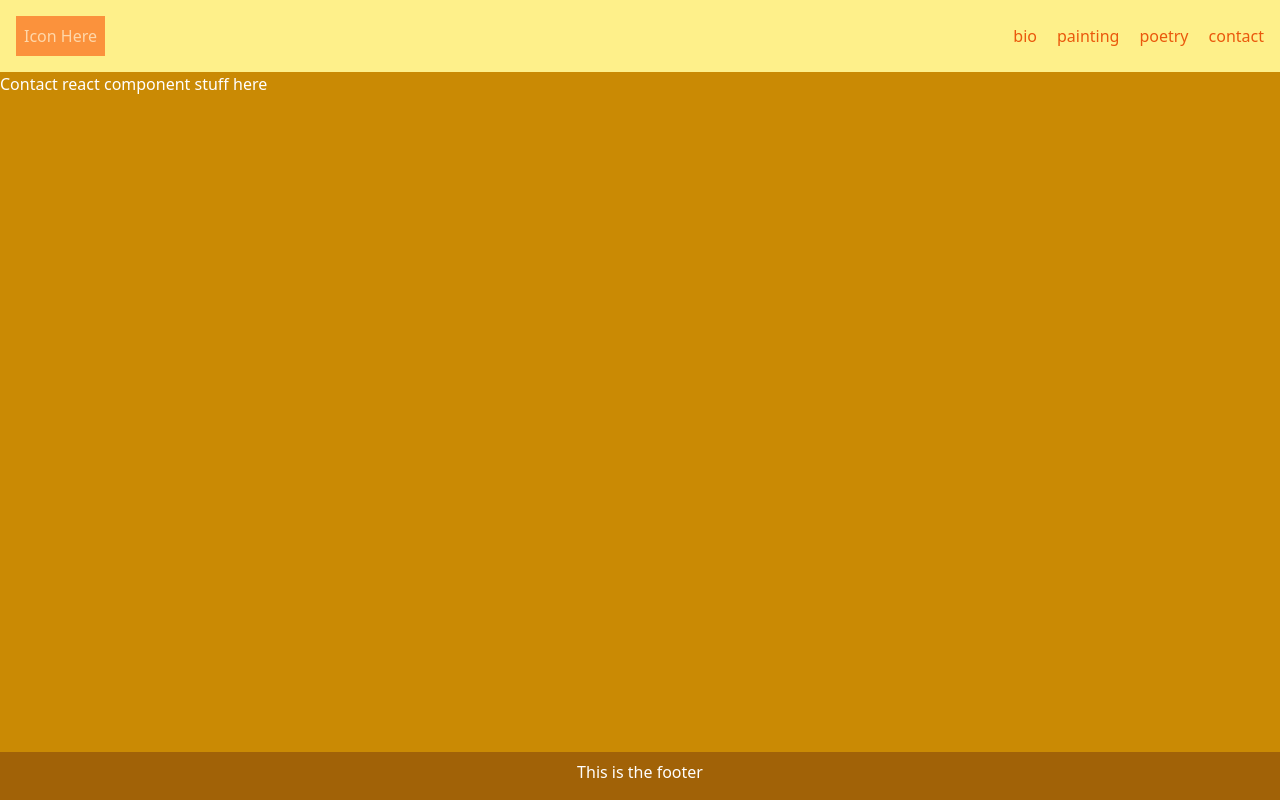
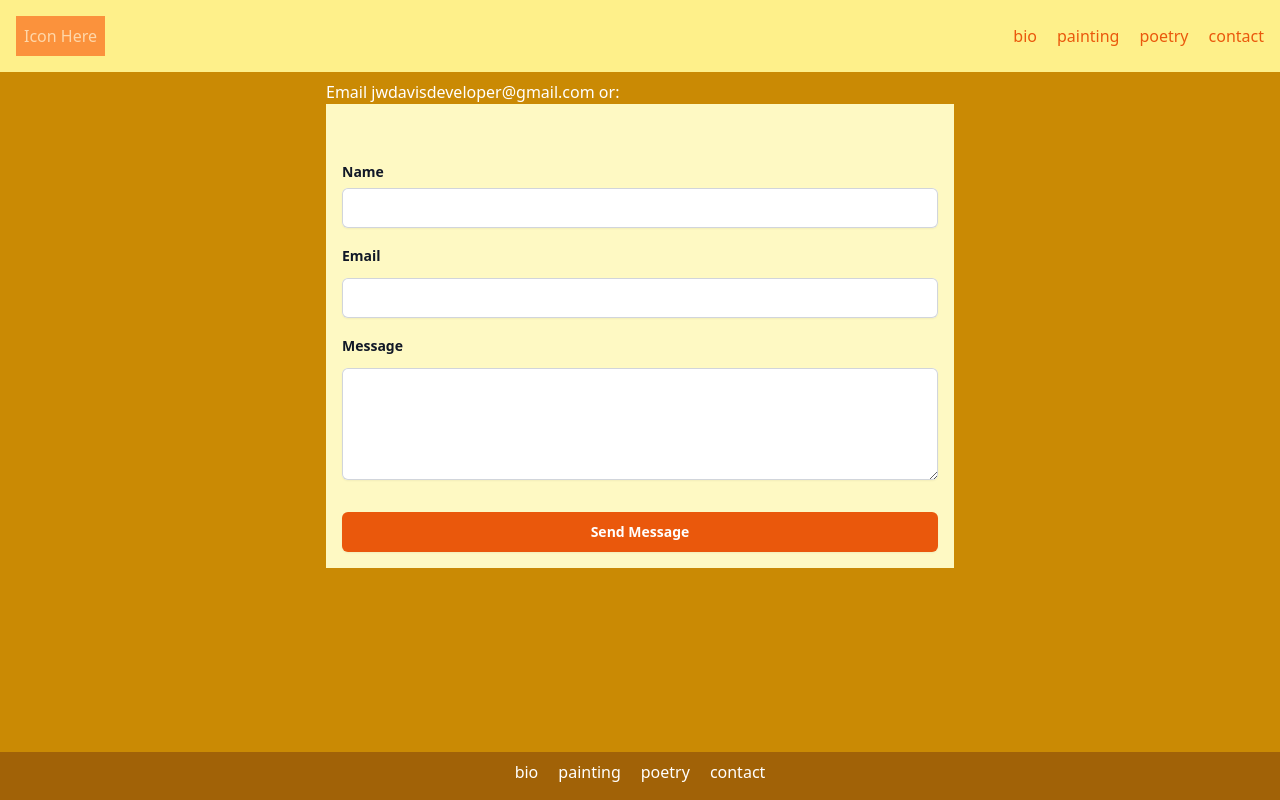
Before and after one commit to papadavis47/victorfuentesart, an Astro site: page /contact in a window 1280 px wide. Built offline with nearby package versions, Linux system fonts and the light colour scheme; Astro itself is replaced by a stand-in of ours.

Commit message:
add contact form and image in assets folder

```diff
--- a/astro.config.mjs
+++ b/astro.config.mjs
@@ -1,9 +1,12 @@
 import { defineConfig } from 'astro/config';
-import react from "@astrojs/react";
+import react from '@astrojs/react';
 
-import tailwind from "@astrojs/tailwind";
+import tailwind from '@astrojs/tailwind';
 
 // https://astro.build/config
 export default defineConfig({
-  integrations: [react(), tailwind()]
+  experimental: {
+    assets: true,
+  },
+  integrations: [react(), tailwind()],
 });
--- a/package.json
+++ b/package.json
@@ -18,5 +18,8 @@
     "react": "^18.0.0",
     "react-dom": "^18.0.0",
     "tailwindcss": "^3.0.24"
+  },
+  "devDependencies": {
+    "@tailwindcss/forms": "^0.5.3"
   }
 }
--- /dev/null
+++ b/src/components/astro/ContactForm.astro
@@ -0,0 +1,52 @@
+---
+---
+
+<div class='bg-yellow-100 p-4'>
+  <form action='#' method='POST' class='mx-auto mt-8 max-w-xl sm:mt-10'></form>
+  <div class=''>
+    <label for='last-name' class='block text-sm font-semibold leading-6 text-gray-900'>Name</label>
+    <div class='mt-1'>
+      <input
+        type='text'
+        name='last-name'
+        id='last-name'
+        autocomplete='family-name'
+        class='block w-full rounded-md border-0 px-3.5 py-2 text-gray-900 shadow-sm ring-1 ring-inset ring-gray-300 placeholder:text-gray-400 focus:ring-2 focus:ring-inset focus:ring-orange-600 sm:text-sm sm:leading-6'
+      />
+    </div>
+  </div>
+  <div class='mt-4'>
+    <label for='email' class='block text-sm font-semibold leading-6 text-gray-900'>Email</label>
+    <div class='mt-2.5'>
+      <input
+        type='email'
+        name='email'
+        id='email'
+        autocomplete='email'
+        class='block w-full rounded-md border-0 px-3.5 py-2 text-gray-900 shadow-sm ring-1 ring-inset ring-gray-300 placeholder:text-gray-400 focus:ring-2 focus:ring-inset focus:ring-orange-600 sm:text-sm sm:leading-6'
+      />
+    </div>
+  </div>
+  <div class='mt-4'>
+    <div class=''>
+      <label for='message' class='block text-sm font-semibold leading-6 text-gray-900'
+        >Message</label
+      >
+      <div class='mt-2.5'>
+        <textarea
+          name='message'
+          id='message'
+          rows='4'
+          class='block w-full rounded-md border-0 px-3.5 py-2 text-gray-900 shadow-sm ring-1 ring-inset ring-gray-300 placeholder:text-gray-400 focus:ring-2 focus:ring-inset focus:ring-orange-600 sm:text-sm sm:leading-6'
+        ></textarea>
+      </div>
+    </div>
+  </div>
+  <div class='mt-8'>
+    <button
+      type='submit'
+      class='block w-full rounded-md bg-orange-600 px-3.5 py-2.5 text-center text-sm font-semibold text-white shadow-sm hover:bg-orange-500 focus-visible:outline focus-visible:outline-2 focus-visible:outline-offset-2 focus-visible:outline-orange-600'
+      >Send Message</button
+    >
+  </div>
+</div>
--- a/src/components/astro/Footer.astro
+++ b/src/components/astro/Footer.astro
@@ -1,8 +1,11 @@
 ---
+import Links from '@components/astro/Links.astro';
 ---
 
 <footer class='bg-yellow-700 h-12 text-white mt-auto p-2'>
   <div class='flex flex-col justify-center items-center'>
-    <p>This is the footer</p>
+    <div>
+      <Links />
+    </div>
   </div>
 </footer>
--- /dev/null
+++ b/src/components/astro/Links.astro
@@ -0,0 +1,17 @@
+---
+---
+
+<ul class='flex justify-between text-white gap-x-5'>
+  <li>
+    <a href='/bio'>bio</a>
+  </li>
+  <li>
+    <a href='/painting'>painting</a>
+  </li>
+  <li>
+    <a href='/poetry'>poetry</a>
+  </li>
+  <li>
+    <a href='/contact'>contact</a>
+  </li>
+</ul>
--- a/src/env.d.ts
+++ b/src/env.d.ts
@@ -1 +1 @@
-/// <reference types="astro/client" />
+/// <reference types="astro/client-image" />
--- a/src/layouts/Layout.astro
+++ b/src/layouts/Layout.astro
@@ -14,7 +14,9 @@ import Navigation from '@components/react/Navigation.tsx';
   <body class='h-full text-white bg-yellow-600'>
     <div class='min-h-full flex flex-col'>
       <Navigation client:load />
-      <slot />
+      <div class='px-3 py-2'>
+        <slot />
+      </div>
       <Footer />
     </div>
   </body>
--- a/src/pages/contact.astro
+++ b/src/pages/contact.astro
@@ -1,7 +1,11 @@
 ---
 import Layout from '@layouts/Layout.astro';
+import ContactForm from '@components/astro/ContactForm.astro';
 ---
 
 <Layout>
-  <h1>Contact react component stuff here</h1>
+  <div class='sm:w-1/2 mx-auto'>
+    <h1>Email <a href='mailto:jwdavisdeveloper@gmail.com'>jwdavisdeveloper@gmail.com</a> or:</h1>
+    <ContactForm />
+  </div>
 </Layout>
--- a/src/pages/index.astro
+++ b/src/pages/index.astro
@@ -1,7 +1,13 @@
 ---
+import { Image } from 'astro:assets';
 import Layout from '@layouts/Layout.astro';
+import victor from '@assets/images/victor1.jpg';
 ---
 
 <Layout>
-  <h1 class='text-3xl text-center'>Victor Fuentes</h1>
+  <div class='mt-4'>
+    <h1 class='text-5xl text-center'>Victor Fuentes</h1>
+    <h2 class='text-4xl text-center'>Painter and Poet</h2>
+    <Image src={victor} alt='Painting of Nicaraguan house and villagers' />
+  </div>
 </Layout>
--- a/tailwind.config.cjs
+++ b/tailwind.config.cjs
@@ -1,8 +1,8 @@
 /** @type {import('tailwindcss').Config} */
 module.exports = {
-	content: ['./src/**/*.{astro,html,js,jsx,md,mdx,svelte,ts,tsx,vue}'],
-	theme: {
-		extend: {},
-	},
-	plugins: [],
-}
+  content: ['./src/**/*.{astro,html,js,jsx,md,mdx,ts,tsx,}'],
+  theme: {
+    extend: {},
+  },
+  plugins: [require('@tailwindcss/forms')],
+};
--- a/tsconfig.json
+++ b/tsconfig.json
@@ -5,7 +5,8 @@
     "baseUrl": ".",
     "paths": {
       "@components/*": ["src/components/*"],
-      "@layouts/*": ["src/layouts/*"]
+      "@layouts/*": ["src/layouts/*"],
+      "@assets/*": ["src/assets/*"]
     },
     "jsx": "react-jsx",
     "jsxImportSource": "react"
```
Also changed, not shown: src/assets/images/victor1.jpg (added), 1 other file.
